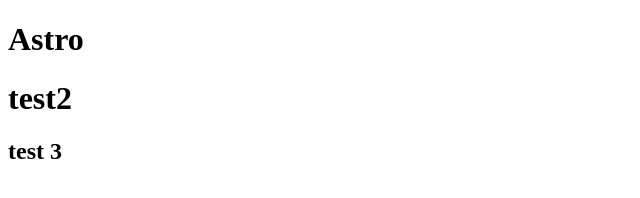
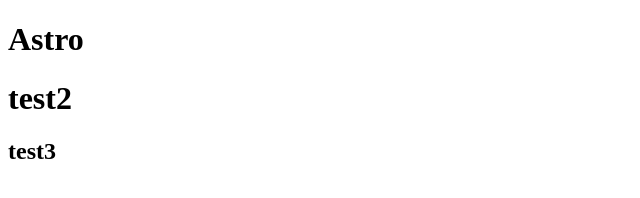
Before and after one commit to NajimFS/IIITHRIII, an Astro site: page / in a window 1280 px wide. Shown: the full height of the page, 0-640 px from the left. Built offline with nearby package versions, Linux system fonts and the light colour scheme; Astro itself is replaced by a stand-in of ours.

Commit message:
changing headers in index

```diff
--- a/src/pages/index.astro
+++ b/src/pages/index.astro
@@ -13,6 +13,6 @@
 	<body>
 		<h1>Astro</h1>
 		<h1>test2</h1>
-		<h2> test 3</h2>
+		<h2>test3</h2>
 	</body>
 </html>
```
